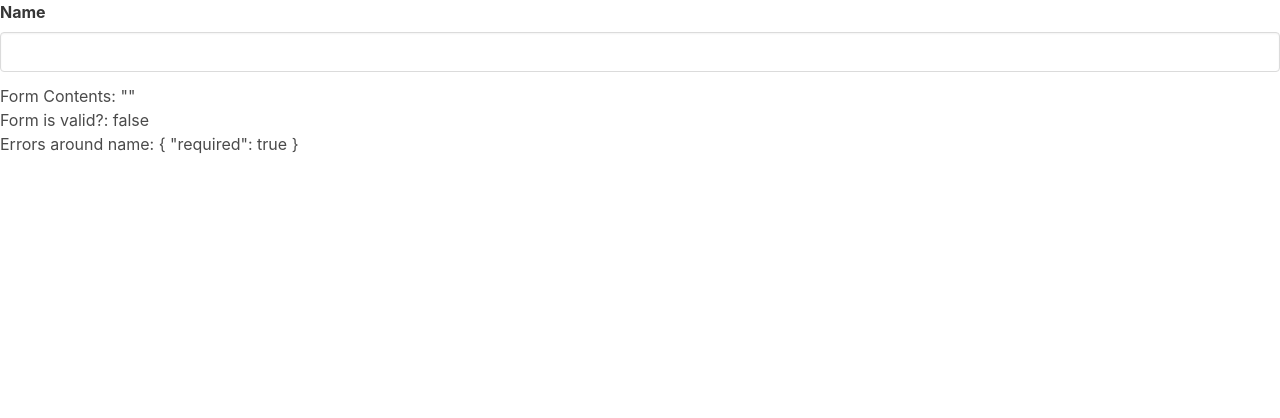
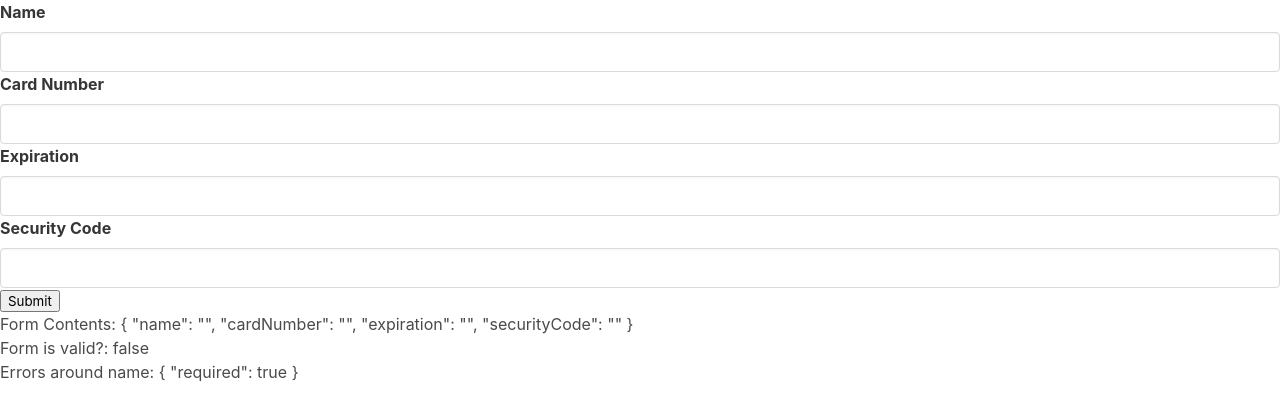
Before and after one commit to LaraGuardiola/angular-forms, an Angular app: page / in a window 1280 px wide. Shown: the top 418 px of the page. Built offline with nearby package versions, Linux system fonts and the light colour scheme.

Commit message:
tested (ngSubmit) event from angular using a method from the class onSubmit(), printing cardForm.value that gets all the data inside the inputs of the form

```diff
--- a/src/app/card-form/card-form.component.html
+++ b/src/app/card-form/card-form.component.html
@@ -1,6 +1,15 @@
 <!-- formControlName links to the name key of the property of the class-->
-<form [formGroup]="cardForm">
+<form [formGroup]="cardForm" (ngSubmit)="onSubmit()">
     <app-input label="Name" [control]="$any(cardForm.get('name'))"></app-input>
+    <app-input label="Card Number" [control]="$any(cardForm.get('cardNumber'))"></app-input>
+    <app-input label="Expiration" [control]="$any(cardForm.get('expiration'))"></app-input>
+    <app-input label="Security Code" [control]="$any(cardForm.get('securityCode'))"></app-input>
+    <button type="submit">Submit</button>
 </form>
-<!-- using .controls[key] we can access many properties of FormGroup to validate forms-->
+
+<!-- using [key] we can access many properties of FormGroup to validate forms-->
 <!-- setting up quick tests-->
+
+<div>Form Contents: {{ cardForm.value | json }} </div>
+<div>Form is valid?: {{ cardForm.valid }} </div>
+<div>Errors around name: {{ cardForm.controls['name'].errors | json}} </div>
--- a/src/app/card-form/card-form.component.ts
+++ b/src/app/card-form/card-form.component.ts
@@ -13,7 +13,10 @@ export class CardFormComponent implements OnInit {
       Validators.required,
       Validators.minLength(3),
       Validators.maxLength(5)
-    ])
+    ]),
+    cardNumber: new FormControl(''),
+    expiration: new FormControl(''),
+    securityCode: new FormControl(''),
   })
 
   constructor() {
@@ -23,6 +26,9 @@ export class CardFormComponent implements OnInit {
   ngOnInit(): void {
   }
 
+  onSubmit(){
+    console.log(this.cardForm.value)
+  }
 }
 
 //more info on control form on angular.io/api/forms/AbstractControl
--- a/src/app/input/input.component.html
+++ b/src/app/input/input.component.html
@@ -17,10 +17,3 @@
         </div>
     </ng-container>
 </div>
-
-<!-- using [key] we can access many properties of FormGroup to validate forms-->
-<!-- setting up quick tests-->
-
-<div>Form Contents: {{ control.value | json }} </div>
-<div>Form is valid?: {{ control.valid }} </div>
-<div>Errors around name: {{ control.errors | json}} </div>
```
